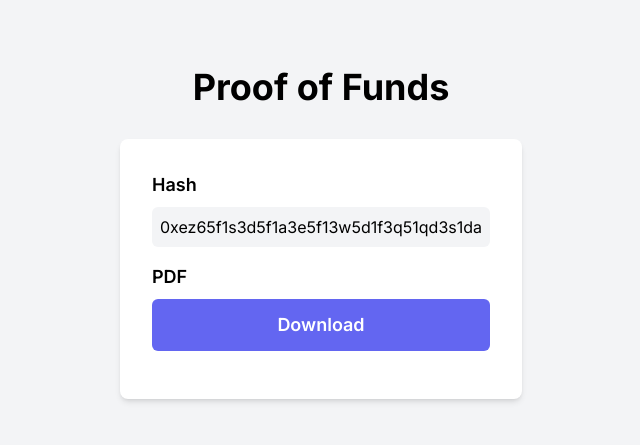
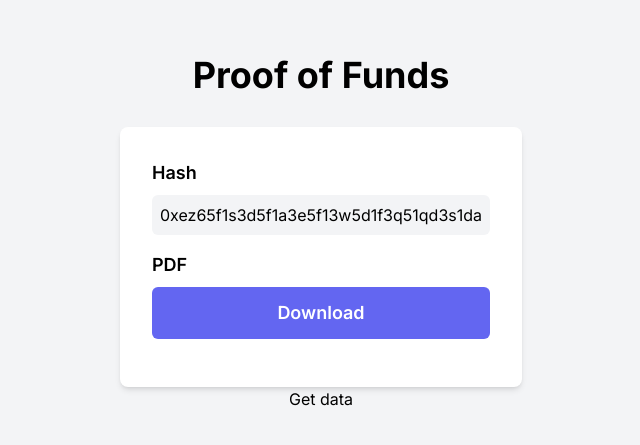
Before and after one commit to FinancelyPDO/App, a Next.js app: page /PageProof in a window 1280 px wide. Shown: the part 167-612 px from the top of the page, without its empty margins (319-959 px from the left). Built offline with nearby package versions, Linux system fonts and the light colour scheme.

Commit message:
Bank connection, fetch transactions and environment variables
- Bank connection from the front end using Powens technical solution
- Exchange "code" for an access token
- Get transactions using the access token
- Next environment variable have to be called NEXT_PUBLIC_ behind

```diff
--- a/src/app/PageProof/page.tsx
+++ b/src/app/PageProof/page.tsx
@@ -1,27 +1,24 @@
 'use client'
 
-import React, { useEffect } from 'react';
+import React, { useEffect, useState } from 'react';
 import { useSearchParams } from 'next/navigation';
 
 export default function PageProof() {
   const searchParams = useSearchParams();
+  const [accessToken, setAccessToken] = useState();
 
   const code = searchParams.get('code');
   const connection_id = searchParams.get('connection_id');
 
-  // verification
   console.log("code:" + code);
   console.log("connection_id: " + connection_id);
 
   useEffect(() => {
     if (code && connection_id) {
-      const clientId = process.env.CLIENT_ID;
-      const clientSecret = process.env.CLIENT_SECRET;
-
       const data = {
         code: code,
-        client_id: clientId,
-        client_secret: clientSecret
+        client_id: process.env.NEXT_PUBLIC_CLIENT_ID,
+        client_secret: process.env.NEXT_PUBLIC_CLIENT_SECRET
       };
 
       fetch(`https://myfreetest-sandbox.biapi.pro/2.0/auth/token/access`, {
@@ -35,12 +32,38 @@ export default function PageProof() {
       .then(data => {
         console.log(data);
         console.log('Access Token:', data.access_token);
+        setAccessToken(data.access_token);
       })
       .catch(error => {
         console.error('Error:', error);
       });
     }
   }, [code, connection_id]);
+
+  function getAccountData() {
+    if (code && connection_id) {
+      const data = {
+        code: code,
+        client_id: "10916951",
+        client_secret: "WfvrhN5i_5u3n6dJBRoWj70pIkCfkgQL"
+      };
+
+      fetch(`https://myfreetest-sandbox.biapi.pro/2.0/users/me/transactions?limit=1000`, {
+        method: 'GET',
+        headers: {
+          'Authorization': 'Bearer ' + accessToken,
+          'Content-Type': 'application/json'
+        },
+      })
+      .then(response => response.json())
+      .then(data => {
+        console.log(data);
+      })
+      .catch(error => {
+        console.error('Error:', error);
+      });
+    }
+  }
 
   return (
     <div className="flex flex-col items-center justify-center min-h-screen bg-gray-100">
@@ -55,6 +78,7 @@ export default function PageProof() {
           <a href="/path/to/pdf-file.pdf" download className="block bg-indigo-500 text-white px-6 py-3 rounded-md text-center hover:bg-indigo-600 text-lg font-semibold">Download</a>
         </div>
       </div>
+      <button onClick={getAccountData}>Get data</button>
     </div>
   );
 }
```
Also changed, not shown: package.json (+7 -7 lines), 1 other file (tests, documents, lock files or other folders).
